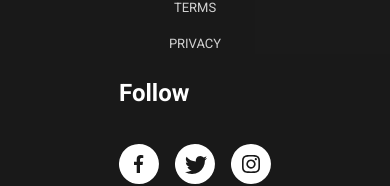
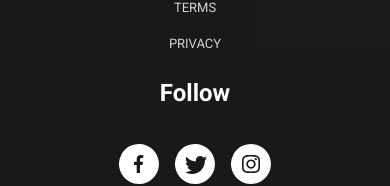
Before and after one commit to mrvicthor/mtc-kitchen, a React (Vite) app: page / in a window 390 px wide. Shown: the part 4519-4705 px from the top of the page. Built offline with nearby package versions, Linux system fonts and the light colour scheme.

Commit message:
feat(Footer.tsx): update styles

```diff
--- a/src/components/footer.tsx
+++ b/src/components/footer.tsx
@@ -102,7 +102,7 @@ const Footer = () => {
               </div>
             </div>
             <div>
-              <h3 className="text-2xl font-bold tracking-[0px] capitalize">
+              <h3 className="text-2xl font-bold tracking-[0px] capitalize text-center md:text-left">
                 follow
               </h3>
               <div className="flex gap-4 uppercase mt-[2.1875rem]">
```
